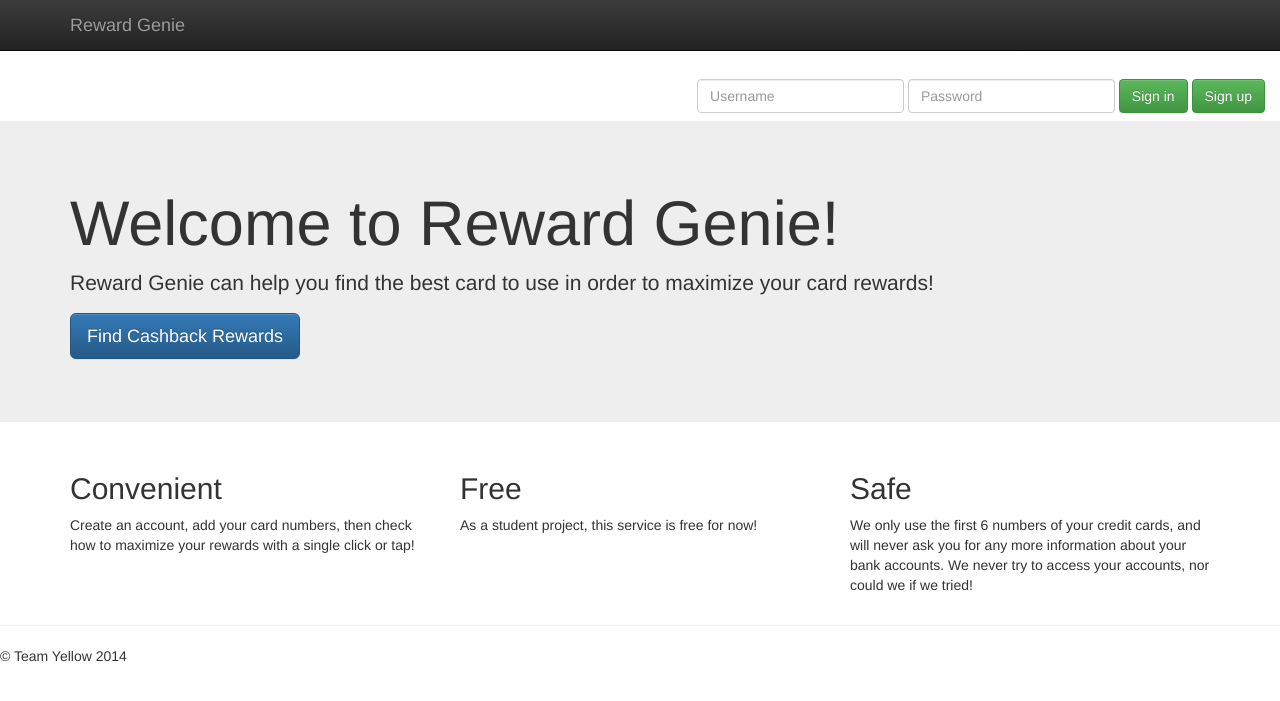
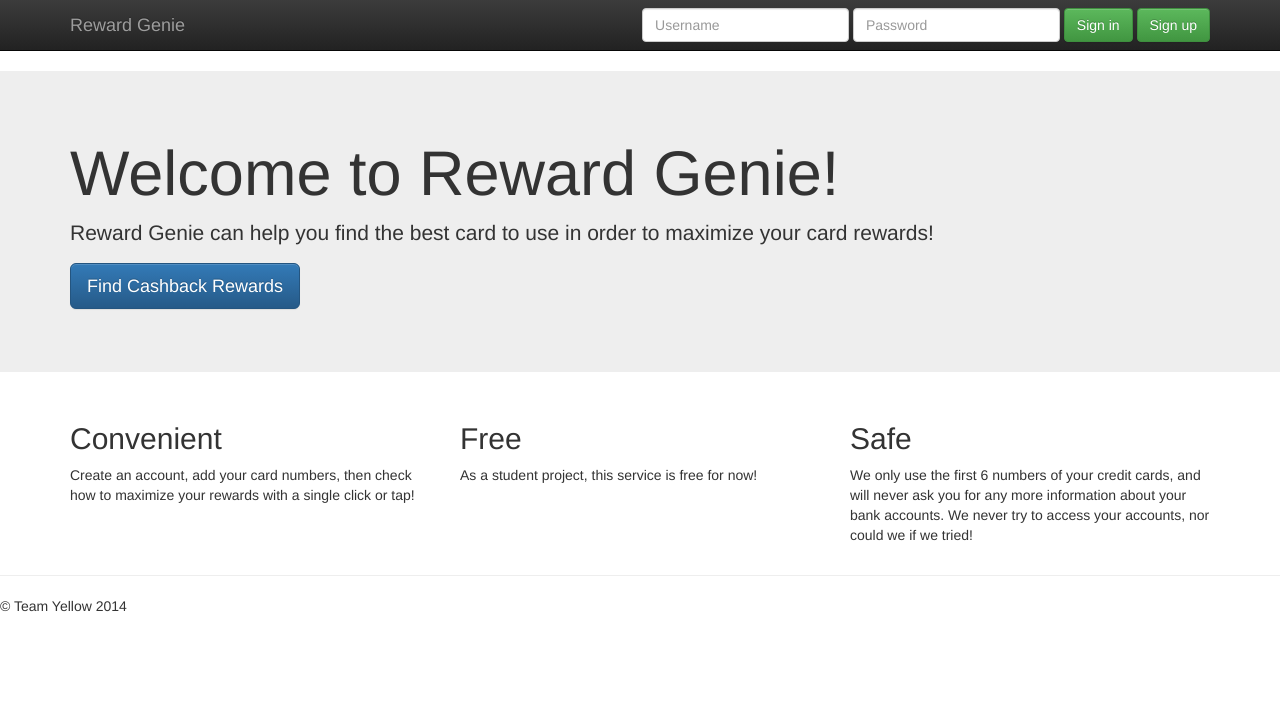
Before and after one commit to menlocaleb/rewardGenie, a Jekyll site: the page built from index.html, in a window 1280 px wide. Shown: the top 701 px of the page. Built offline with Jekyll 4.4.1, drawn with Linux system fonts in a browser that asks for light colours; nearby versions of some CDN libraries; Markdown is read by kramdown in place of the engine named in the settings.

Commit message:
fix conflicts

```diff
--- a/_includes/header.html
+++ b/_includes/header.html
@@ -22,14 +22,14 @@
   <div class="navbar navbar-inverse navbar-static-top" role="navigation">
       <div class="container" id ="headerContainer">
         <div class="navbar-header">
+          <button type="button" class="navbar-toggle" data-toggle="collapse" data-target=".navbar-collapse">
+            <span class="sr-only">Toggle navigation</span>
+            <span class="icon-bar"></span>
+            <span class="icon-bar"></span>
+            <span class="icon-bar"></span>
+          </button>
           <a class="navbar-brand" href="index.html" id = "">Reward Genie</a>
         </div>
-
-
-
-      </div>
-    </div>
-
         <div class="navbar-collapse collapse" >
           <form class="navbar-form navbar-right" role="form" id = "signInForm" style = "display:none;">
             <div class="form-group">
```
Lines whose indentation alone changed are shown as unchanged.
